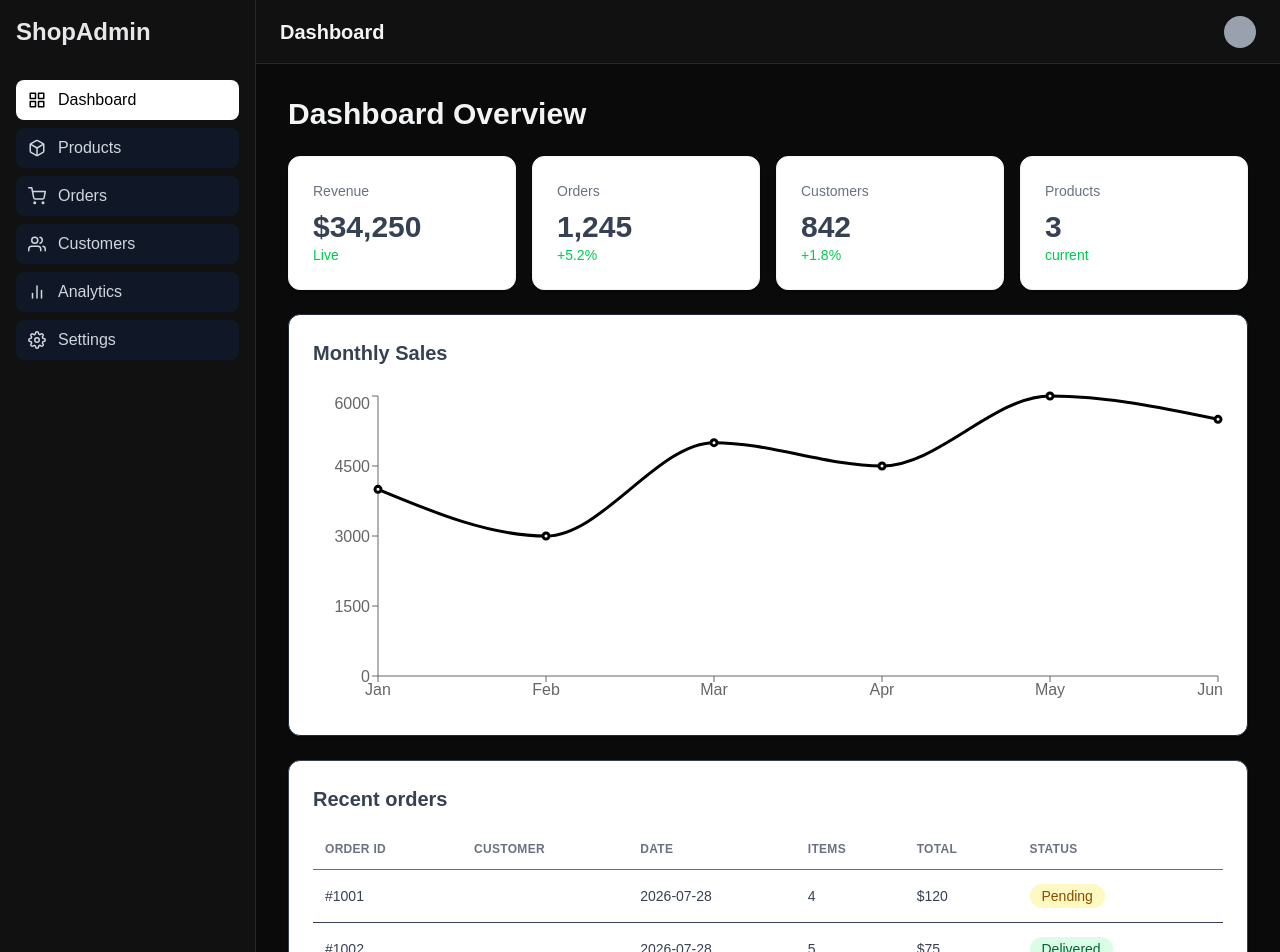
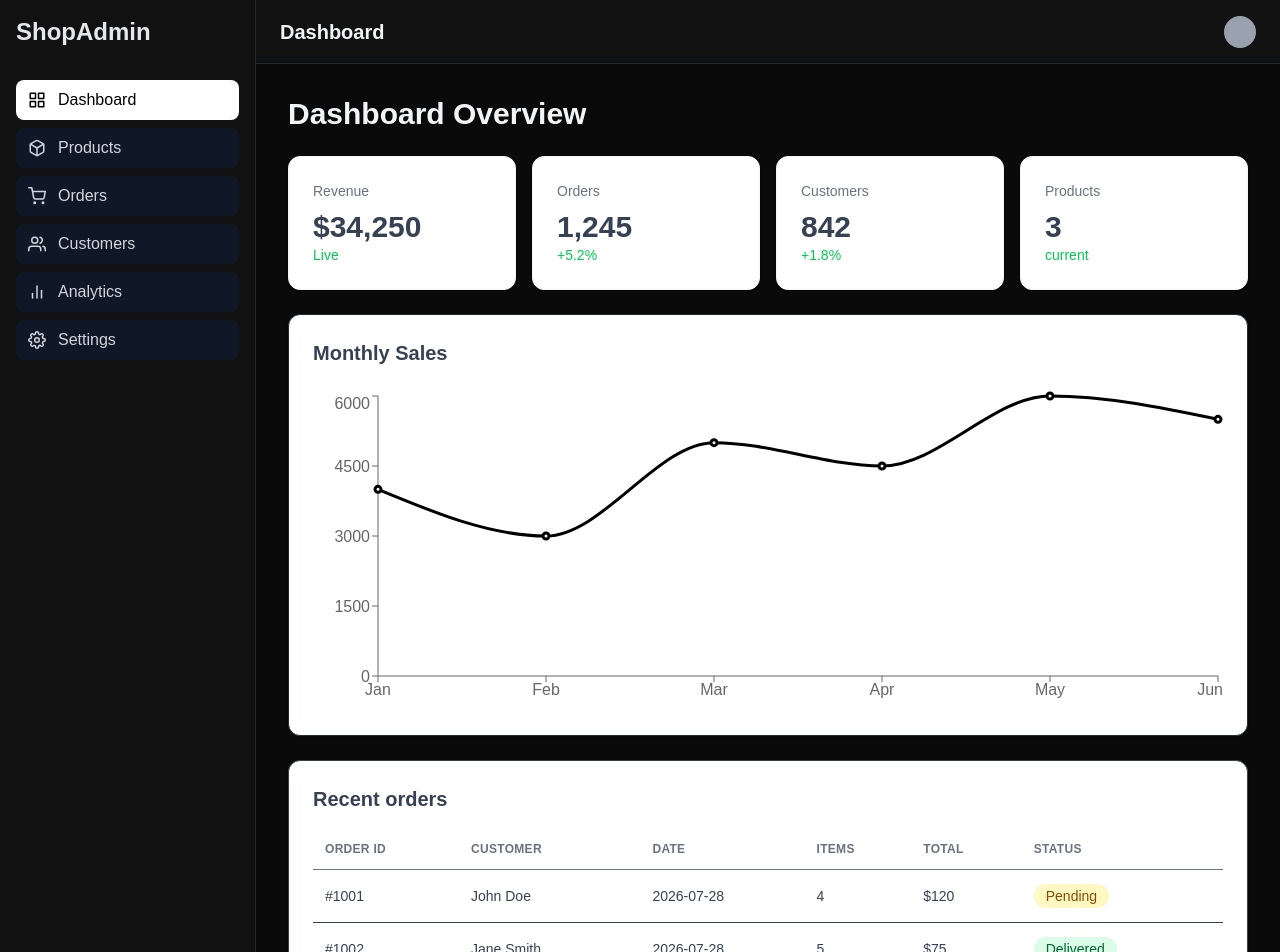
Before and after one commit to kenny-4111/shopadmin, a Next.js app: page /dashboard in a window 1280 px wide. Shown: the top 952 px of the page. Built offline with nearby package versions, Linux system fonts and the light colour scheme.

Commit message:
still fix on build error

```diff
--- a/app/(admin)/dashboard/page.tsx
+++ b/app/(admin)/dashboard/page.tsx
@@ -7,7 +7,7 @@ import StatsGrid from "@/components/dashboard/StatsGrid";
 import SalesChart from "@/components/charts/SalesCharts";
 import { initialOrders } from "@/data/orders";
 import OrdersTable from "@/components/tables/OrdersTable";
-
+import { initialCustomers } from "@/data/customers";
 export default function DashboardPage() {
   const [products, setProducts] = useState<Product[]>(initialProducts);
 
@@ -18,7 +18,16 @@ export default function DashboardPage() {
       setProducts(JSON.parse(storedProducts) as Product[]);
     }
   }, []);
-  const recentOrders = initialOrders.slice(0, 5);
+  const recentOrders = initialOrders.slice(0, 5).map((order) => {
+    const customer = initialCustomers.find(
+      (customer) => customer.id === order.customerId,
+    );
+
+    return {
+      ...order,
+      customer: customer ? customer.name : "Unknown",
+    };
+  });
 
   return (
     <div className="space-y-6">
--- a/app/(admin)/orders/page.tsx
+++ b/app/(admin)/orders/page.tsx
@@ -3,14 +3,16 @@
 import { useState } from "react";
 import OrdersTable from "@/components/tables/OrdersTable";
 import { initialOrders } from "@/data/orders";
-import { Order } from "@/types/order";
+import { Order, OrderWithCustomer } from "@/types/order";
 import Modal from "@/components/ui/Modal";
 import OrderDetails from "@/components/orders/OrderDetail";
 import { initialCustomers } from "@/data/customers";
 
 export default function OrdersPage() {
   const [orders] = useState<Order[]>(initialOrders);
-  const [selectedOrder, setSelectedOrder] = useState<Order | null>(null);
+  const [selectedOrder, setSelectedOrder] = useState<OrderWithCustomer | null>(
+    null,
+  );
   const [searchTerm, setSearchTerm] = useState("");
   const [isModalOpen, setIsModalOpen] = useState(false);
   const [sortOption, setSortOption] = useState("newest");
@@ -60,7 +62,7 @@ export default function OrdersPage() {
     Math.ceil(sortedOrders.length / ordersPerPage),
   );
 
-  function handleViewOrder(order: Order) {
+  function handleViewOrder(order: OrderWithCustomer) {
     setSelectedOrder(order);
     setIsModalOpen(true);
   }
--- a/components/orders/OrderDetail.tsx
+++ b/components/orders/OrderDetail.tsx
@@ -1,8 +1,8 @@
-import { Order } from "@/types/order";
+import { OrderWithCustomer } from "@/types/order";
 import StatusBadge from "../ui/StatusBadge";
 
 interface OrderDetailsProps {
-  order: Order | null;
+  order: OrderWithCustomer | null;
 }
 
 export default function OrderDetails({ order }: OrderDetailsProps) {
```
